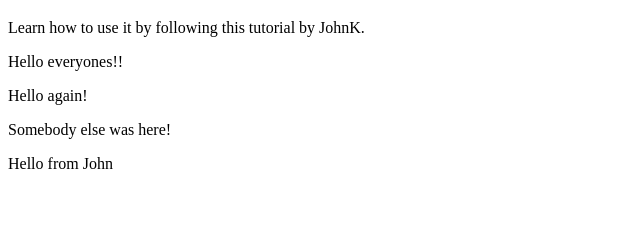
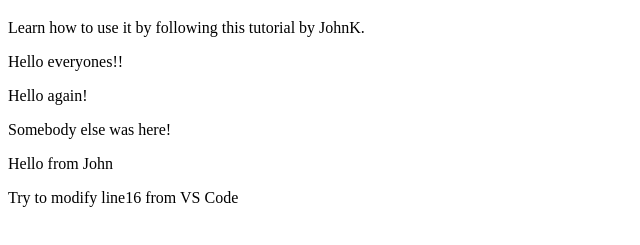
Before and after one commit to mikael-g/TryGitVsCode, a plain HTML site: page index.html in a window 1280 px wide. Shown: the part 61-306 px from the top of the page, without its empty margins (0-640 px from the left). Drawn offline with Linux system fonts and the light colour scheme.

Commit message:
Try to commit

```diff
--- a/index.html
+++ b/index.html
@@ -13,5 +13,6 @@
     <p>Hello again!</p>
     <p>Somebody else was here!</p>
     <p>Hello from John</p>
+    <p>Try to modify line16 from VS Code</p>
 </body>
 </html>
```
